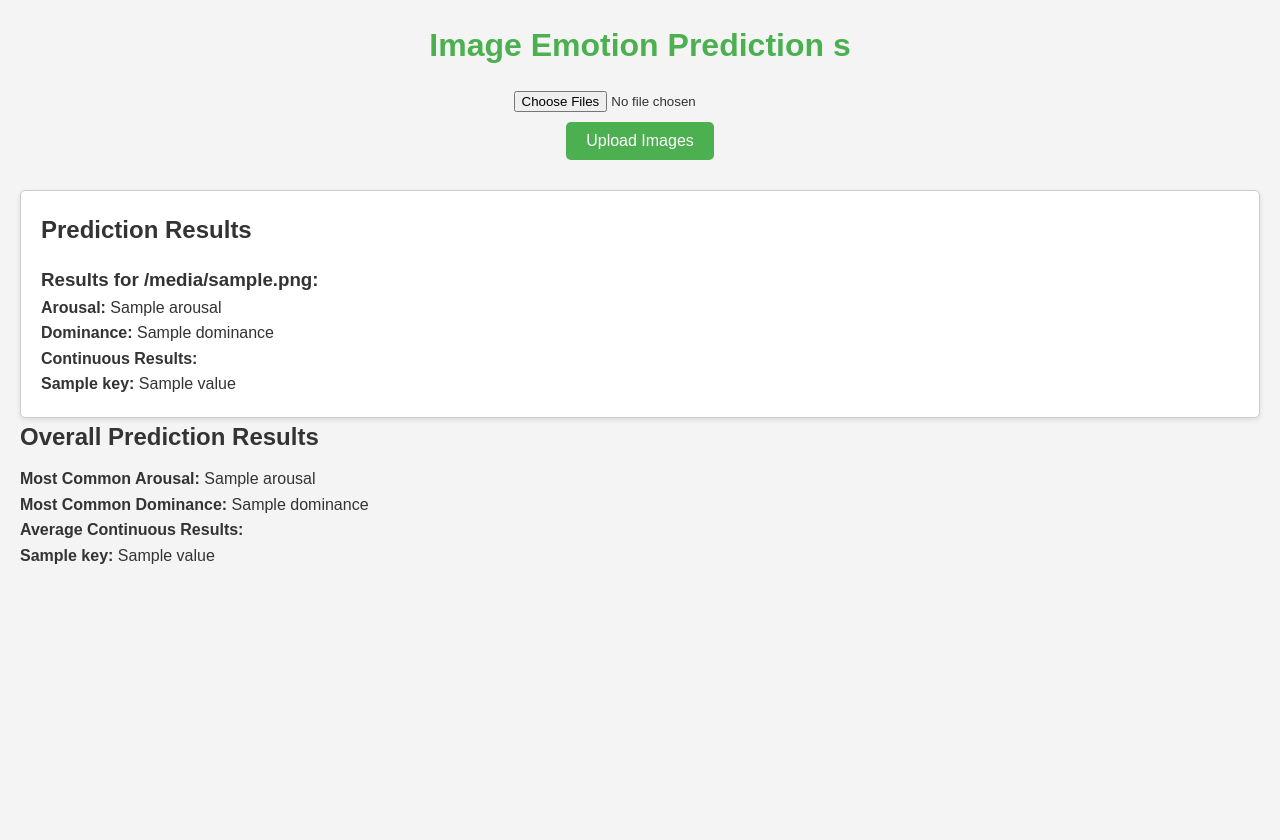
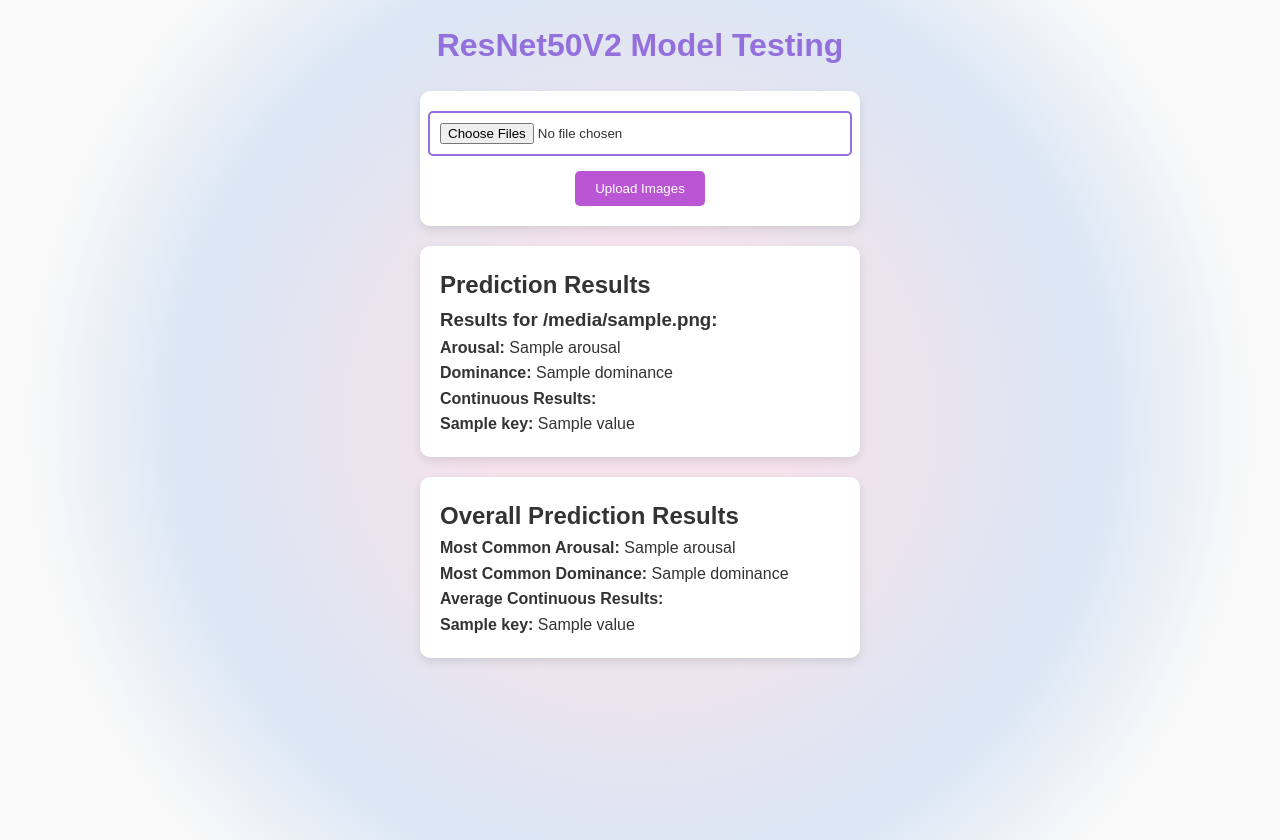
Before and after one commit to miiciiii/django_model_api, a Django app: template templates/testresnet.html in a window 1280 px wide. Before the commit the page ends 564 px from the top, so only its background shows below. Run offline with Django 5.2, Linux system fonts and the light colour scheme; the template is opened without the code that fills it: most values are stand-ins (such as "Sample title", 1, 10 or a date in 2020); parts of the project's set-up code (start-up, migrations or seed data) failed here and were passed over.

Commit message:
Update interface for models testing

```diff
--- a/statics/testresnet.css
+++ b/statics/testresnet.css
@@ -1,79 +1,93 @@
-/* Basic Reset */
-* {
-    box-sizing: border-box;
+/* Reset some default styles for a consistent look */
+body, h1, h2, h3, h4, p, ul, li, button, input {
     margin: 0;
     padding: 0;
+    list-style: none; /* Remove list bullets */
 }
 
-/* Body Styles */
 body {
-    font-family: Arial, sans-serif;
-    line-height: 1.6;
-    background-color: #f4f4f4;
-    color: #333;
-    padding: 20px;
+    font-family: Arial, sans-serif; /* Use a clean, modern font */
+    line-height: 1.6; /* Improve readability */
+    background-color: #f9f9f9; /* Light background color */
+    color: #333; /* Dark text color for contrast */
+    display: flex;
+    flex-direction: column;
+    align-items: center; /* Center items horizontally */
+    padding: 20px; /* Add padding around the body */
+    min-height: 100vh; /* Full height layout */
+    position: relative; /* Positioning context for circles */
 }
 
-/* Header Styles */
-h1 {
-    text-align: center;
-    margin-bottom: 20px;
-    color: #4CAF50; /* Green color */
+/* Background circles */
+body::before {
+    content: "";
+    position: absolute; /* Position circles absolutely */
+    top: 0;
+    left: 0;
+    width: 100%;
+    height: 100%;
+    background: radial-gradient(circle, rgba(238, 174, 202, 0.3) 20%, rgba(148, 187, 233, 0.3) 60%, rgba(255, 255, 255, 0) 80%);
+    z-index: -1; /* Send the circles behind the content */
 }
 
-/* Form Styles */
-form {
-    display: flex;
-    flex-direction: column;
-    align-items: center;
-    margin-bottom: 30px;
+/* Header style */
+h1 {
+    color: #9370DB; /* Light violet for header */
+    text-align: center; /* Center the header text */
+    margin-bottom: 20px; /* Space below the header */
 }
 
-input[type="file"] {
-    margin-bottom: 10px;
+/* Form styles */
+form {
+    background-color: white; /* White background for the form */
+    padding: 20px; /* Padding around form elements */
+    border-radius: 10px; /* Rounded corners */
+    box-shadow: 0 4px 10px rgba(0, 0, 0, 0.1); /* Subtle shadow for depth */
+    display: flex;
+    flex-direction: column; /* Stack elements vertically */
+    align-items: center; /* Center items horizontally */
+    gap: 15px; /* Space between elements */
+    width: 100%;
+    max-width: 400px; /* Max width for larger screens */
 }
 
-button {
-    background-color: #4CAF50; /* Green color */
-    color: white;
-    padding: 10px 20px;
-    border: none;
-    border-radius: 5px;
-    cursor: pointer;
-    font-size: 16px;
+/* File input style */
+input[type="file"] {
+    border: 2px solid #9370DB; /* Light violet border */
+    padding: 10px; /* Padding inside the file input */
+    border-radius: 5px; /* Rounded corners */
+    width: 100%; /* Full width */
 }
 
-button:hover {
-    background-color: #45a049; /* Darker green */
+/* Button styles */
+button {
+    background-color: #BA55D3; /* Light violet button background */
+    color: white; /* Button text color */
+    padding: 10px 20px; /* Padding inside the button */
+    border: none; /* Remove border */
+    border-radius: 5px; /* Rounded corners */
+    cursor: pointer; /* Change cursor on hover */
+    transition: background-color 0.3s ease; /* Smooth transition for hover effect */
 }
 
-/* Results Section */
-.results {
-    background-color: white;
-    border: 1px solid #ccc;
-    border-radius: 5px;
-    padding: 20px;
-    box-shadow: 0 2px 5px rgba(0, 0, 0, 0.1);
+/* Button hover effect */
+button:hover {
+    background-color: #9932CC; /* Darker shade on hover */
 }
 
-h2 {
-    color: #333;
-    margin-bottom: 10px;
+/* Results section styles */
+.results, .overall-results {
+    background-color: white; /* White background for results */
+    padding: 20px; /* Padding around results */
+    border-radius: 10px; /* Rounded corners */
+    box-shadow: 0 4px 10px rgba(0, 0, 0, 0.1); /* Subtle shadow for depth */
+    margin-top: 20px; /* Space above results */
+    width: 100%;
+    max-width: 400px; /* Max width for larger screens */
 }
 
-h3 {
-    color: #333;
-    margin-top: 15px;
+/* Error message style */
+.error {
+    color: red; /* Red text for errors */
+    margin-top: 20px; /* Space above error message */
 }
-
-ul {
-    list-style-type: none;
-    padding-left: 0;
-}
-
-/* Error Message */
-p[style*="color: red"] {
-    color: red;
-    font-weight: bold;
-    margin-top: 20px;
-}
--- a/templates/testresnet.html
+++ b/templates/testresnet.html
@@ -5,10 +5,10 @@
     <meta charset="UTF-8">
     <meta name="viewport" content="width=device-width, initial-scale=1.0">
     <link rel="stylesheet" href="{% static 'testresnet.css' %}">
-    <title>Image Emotion Prediction</title>
+    <title>ResNet50V2 Keras Model</title>
 </head>
 <body>
-    <h1>Image Emotion Prediction s</h1>
+    <h1>ResNet50V2 Model Testing</h1>
     <form method="post" enctype="multipart/form-data">
         {% csrf_token %}
         <!-- Ensure the input field has the name attribute -->
--- a/templates/testt5.html
+++ b/templates/testt5.html
@@ -26,7 +26,7 @@
             <h2>Generated Questions and Answers</h2>
             {% if questions_choices_answer %}
                 <ul>
-                    {% for item in questions_choices_answer %}
+                    {% for key, item in questions_choices_answer.items %}
                         <li>
                             <h3>Keyword: {{ item.keyword }}</h3>
                             <p><strong>Question:</strong> {{ item.question }}</p>
```
Also changed, not shown: statics/styles.css (+57 -35 lines), statics/testt5.css (+73 -59 lines).
